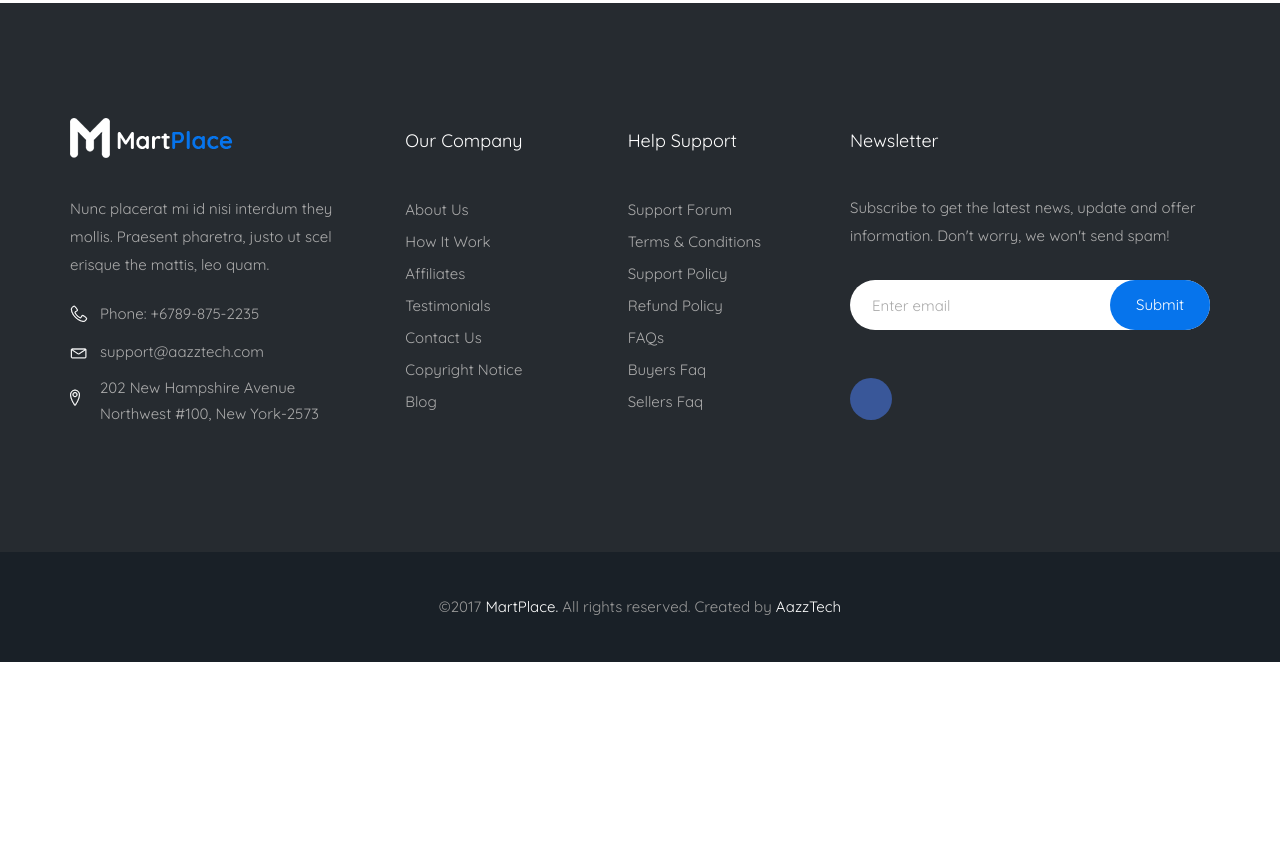
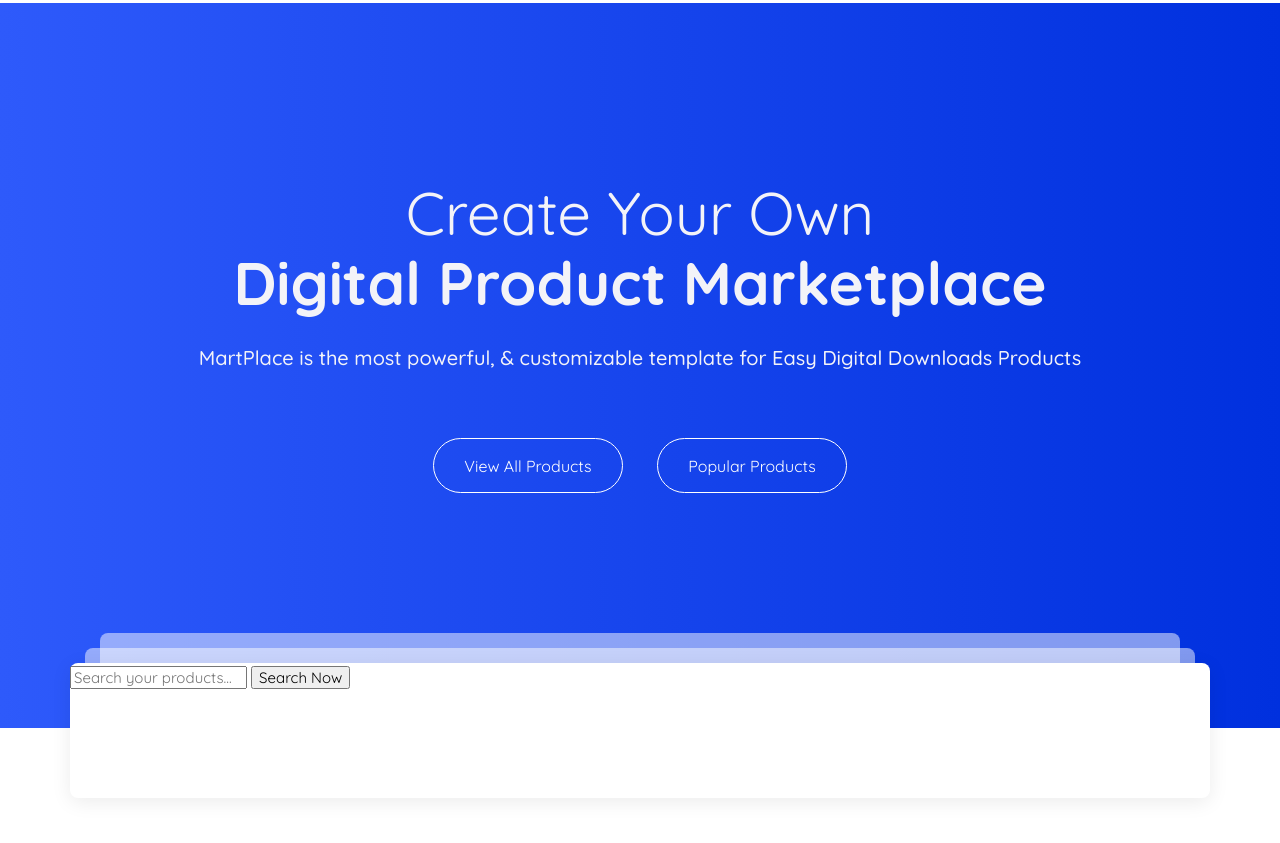
Before and after one commit to mozhants/MartPlace, a website: page app/index.html in a window 1280 px wide. Shown: the part 177-1020 px from the top of the page. Before the commit the page ends 839 px from the top, so only its background shows below. Drawn offline with nearby package versions, Linux system fonts and the light colour scheme; files that its build step writes are made by us from their sources.

Commit message:
'search'

```diff
--- a/app/index.html
+++ b/app/index.html
@@ -82,6 +82,43 @@
 					</div>
 				</div>
 			</header>
+
+			<section class="search">
+				<div class="search__inner">
+					<div class="container">
+						<div class="search__item">
+							<div class="search__item-title">
+								Create Your Own
+								<br><span>Digital Product Marketplace</span>
+							</div>
+							<div class="search__item-text">
+								MartPlace is the most powerful, & customizable template for Easy Digital Downloads Products
+							</div>
+							<div class="search__item-btn">
+								<a class="search__btn search__btn-all" href="#">View All Products</a>
+								<a class="search__btn search__btn-popular" href="#">Popular Products</a>
+							</div>
+						</div>
+					</div>
+				</div>
+				<div class="search-box">
+					<div class="search__box-1"></div>
+					<div class="search__box-2"></div>
+					<div class="search__box-3"></div>
+					<div class="search__box-4">
+						<div class="search-box-form">
+							<form>
+								<input type="text" placeholder="Search your products..." required>
+								<button type="submit">Search Now</button>
+							</form>
+						</div>
+					</div>
+				</div>
+			</section>
+
+			<section class="advantages">
+
+			</section>
 
 
 
--- a/app/scss/style.scss
+++ b/app/scss/style.scss
@@ -83,7 +83,106 @@
 
 // end header
 
+// start search
 
+.search__inner{
+	background: linear-gradient(-90deg, #0030de, #2e5afb);
+	min-height: 630px;
+}
+.search__item{
+	text-align: center;
+	padding: 175px 0 135px;
+	color: #f3f3f8;
+	&-title{
+		font-size: 60px;
+		line-height: 70px;
+		span{
+			font-weight: 700;
+		}
+	}
+	&-text{
+		font-size: 20px;
+		font-weight: 500;
+		margin-top: 25px;
+		margin-bottom: 65px;
+	}
+	&-btn{
+		a{
+			color: #fff;
+			font-size: 16px;
+			width: 190px;
+			height: 55px;
+			border: 1px solid #fff;
+			border-radius: 50px;
+			padding: 12px;
+			transition: all .5s;
+			&:hover{
+				background-color: #fff;
+				color: $blue;
+			}
+		}
+	}
+}
+.search__btn-popular{
+	margin-left: 30px;
+}
+.search-box{
+	position: relative;
+	min-height: 180px;
+	margin-bottom: 155px;
+}
+.search__box-1{
+	position: absolute;
+	left: 0;
+	right: 0;
+	margin: 0 auto;
+	background: linear-gradient(-90deg, #0030de, #2e5afb);
+	height: 95px;
+	z-index: 2;
+}
+.search__box-2{
+	position: absolute;
+	left: 0;
+	right: 0;
+	margin: 0 auto;
+	height: 135px;
+	width: 1080px;
+	border-radius: 8px;
+	background-color: rgba(255, 255, 255, .5);
+	z-index: 3;
+}
+.search__box-3{
+	position: absolute;
+	left: 0;
+	right: 0;
+	top: 15px;
+	margin: 0 auto;
+	height: 135px;
+	width: 1110px;
+	border-radius: 8px;
+	background-color: rgba(255, 255, 255, .5);
+	z-index: 4;
+}
+.search__box-4{
+	position: absolute;
+	left: 0;
+	right: 0;
+	top: 30px;
+	margin: 0 auto;
+	height: 135px;
+	width: 1140px;
+	border-radius: 8px;
+	background-color:#fff;
+	box-shadow: 0px 4px 20px 0px rgba(0, 0, 0, 0.08);
+	z-index: 5;
+}
+
+// end search
+
+
+.advantages{
+
+}
 
 
 // start footer
```
Also changed, not shown: 1 other file.
